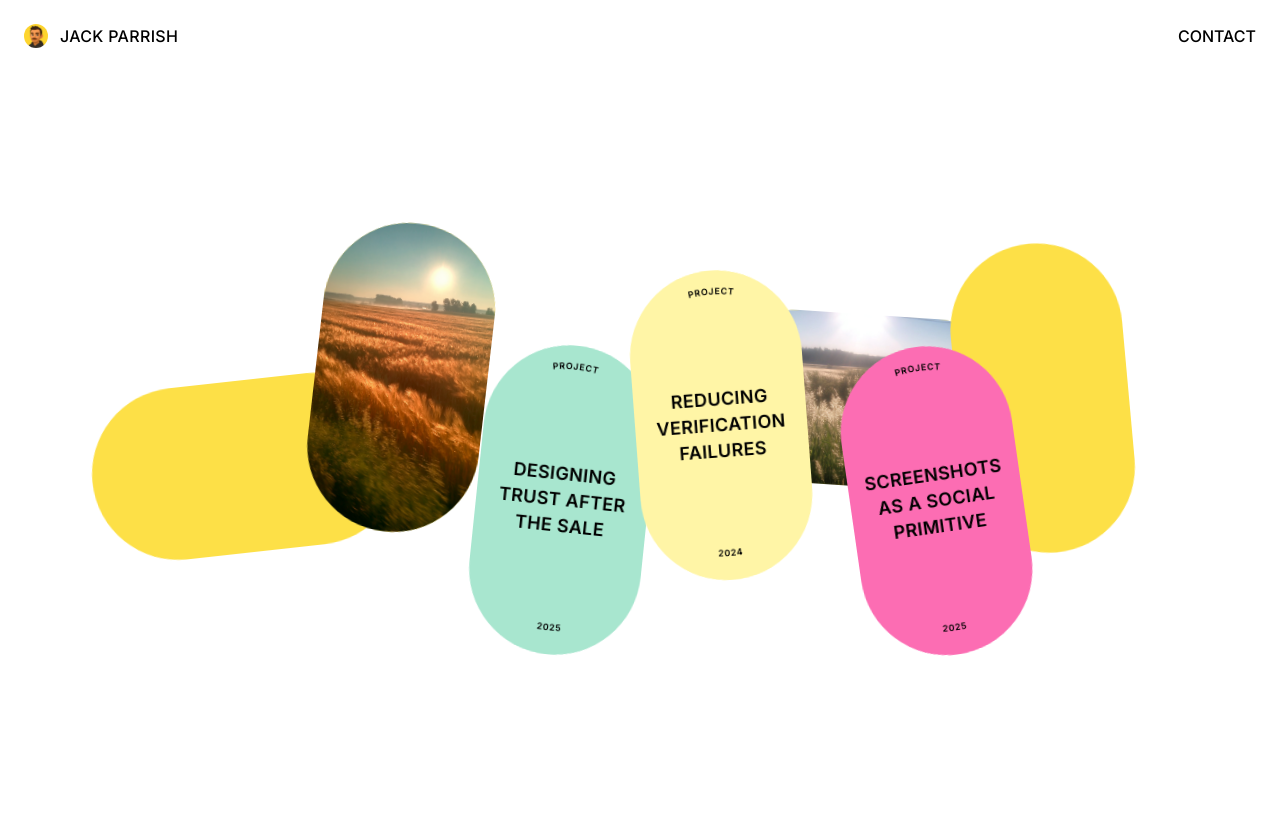
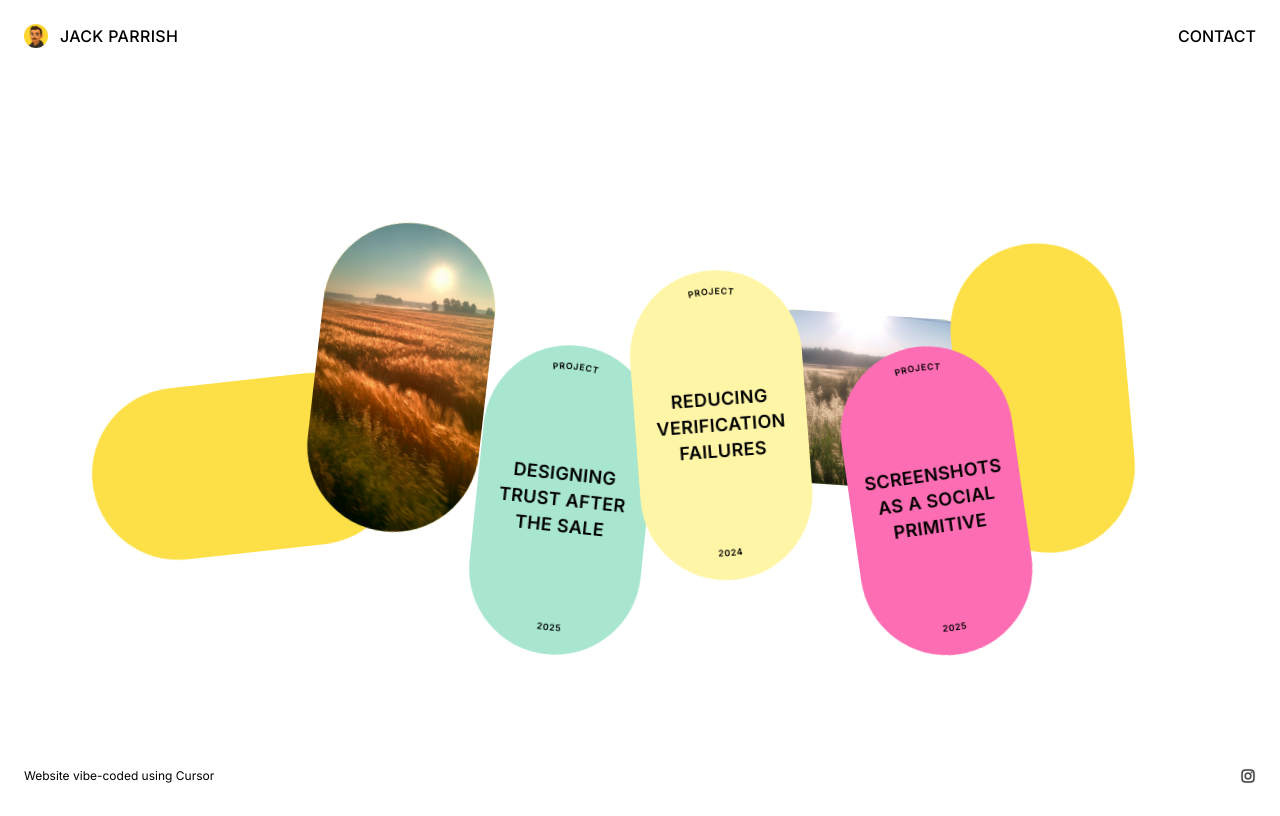
Before and after one commit to jackjpg/personal-site, a Next.js app: page / in a window 1280 px wide. Built offline with nearby package versions, Linux system fonts and the light colour scheme.

Commit message:
Add site-wide footer with Instagram link and adjust header spacing

```diff
--- a/src/app/globals.css
+++ b/src/app/globals.css
@@ -13,7 +13,6 @@ html, body {
 
 body {
   background-color: white;
-  font-family: system-ui, -apple-system, sans-serif;
 }
 
 /* Only hide overflow on pages with .desktop (homepage) */
@@ -355,90 +354,54 @@ body:has(.desktop) {
 }
 
 /* Site Footer */
+
+/* Site-wide Footer */
 .siteFooter {
+  display: flex;
+  justify-content: space-between;
+  align-items: center;
+  flex-wrap: wrap;
+  padding: 0 24px;
+  margin-top: 24px;
+  padding-bottom: 16px;
+}
+
+/* Fixed footer on homepage */
+body:has(.desktop) .siteFooter {
   position: fixed;
   bottom: 0;
   left: 0;
   right: 0;
-  padding: 0 24px;
-  margin-bottom: 16px;
-  display: grid;
-  grid-template-columns: 1fr auto 1fr;
-  align-items: center;
-  gap: 16px;
-  font-size: 12px;
-  line-height: 16px;
-  color: #000000;
+  margin-top: 24px;
+  background: white;
   z-index: 10;
 }
 
-.siteFooter__leading {
-  text-align: left;
-  font-family: "IBM Plex Mono", monospace;
-  font-weight: 400;
+.siteFooter__text {
+  font-size: 12px;
+  line-height: 16px;
 }
 
-.siteFooter__centre {
-  text-align: center;
-  font-family: "IBM Plex Mono", monospace;
-  font-weight: 400;
-  max-width: 400px;
-}
-
-.siteFooter__trailing {
-  display: flex;
-  justify-content: flex-end;
-}
-
-.siteFooter__socialIcons {
-  display: flex;
-  gap: 8px;
-  align-items: center;
-}
-
-.siteFooter__socialIcon {
+.siteFooter__link {
   display: block;
-  padding: 4px;
-  border-radius: 4px;
   transition: opacity 0.2s ease;
 }
 
-.siteFooter__socialIcon:hover {
+.siteFooter__link:hover {
   opacity: 0.7;
 }
 
-.siteFooter__socialIcon:focus-visible {
-  outline: 2px solid #007acc;
-  outline-offset: 2px;
-}
-
-.siteFooter__iconWrapper {
-  position: relative;
-  width: 24px;
-  height: 24px;
-  border-radius: 4px;
-  overflow: hidden;
+.siteFooter__icon {
+  width: 16px;
+  height: 16px;
+  display: block;
 }
 
 @media (max-width: 767px) {
   .siteFooter {
-    grid-template-columns: 1fr auto;
     padding: 0 16px;
+    gap: 16px;
     margin-bottom: 16px;
-    gap: 16px;
-    text-align: center;
-  }
-
-  .siteFooter__leading {
-    text-align: left;
-  }
-
-  .siteFooter__centre {
-    display: none;
-  }
-
-  .siteFooter__trailing {
-    justify-content: flex-end;
   }
 }
 
--- a/src/app/layout.tsx
+++ b/src/app/layout.tsx
@@ -1,6 +1,7 @@
 import type { Metadata } from "next";
 import { IBM_Plex_Mono, Inter } from "next/font/google";
 import Header from "@/components/Header";
+import Footer from "@/components/Footer";
 import "./globals.css";
 
 const ibmPlexMono = IBM_Plex_Mono({
@@ -25,9 +26,10 @@ export default function RootLayout({
 }>) {
   return (
     <html lang="en">
-      <body className={`${ibmPlexMono.className} antialiased`}>
+      <body className={`${inter.className} antialiased`}>
         <Header interClassName={inter.className} />
         {children}
+        <Footer />
       </body>
     </html>
   );
--- a/src/components/Footer.tsx
+++ b/src/components/Footer.tsx
@@ -1,65 +1,22 @@
-"use client";
-
-import Image from "next/image";
-
-interface FooterProps {
-  interClassName?: string;
-}
-
-export default function Footer({ interClassName }: FooterProps) {
-  const socialLinks = [
-    {
-      id: "instagram",
-      label: "Instagram",
-      href: "https://instagram.com",
-      icon: "/Social/ig.jpg"
-    },
-    {
-      id: "linkedin",
-      label: "LinkedIn",
-      href: "https://linkedin.com",
-      icon: "/Social/linkedin.jpg"
-    },
-    {
-      id: "x",
-      label: "X (Twitter)",
-      href: "https://x.com",
-      icon: "/Social/x-social.jpg"
-    }
-  ];
-
+export default function Footer() {
   return (
-    <footer className={`siteFooter ${interClassName || ''}`}>
-      <div className="siteFooter__leading">
-        © 2025 All rights reserved
-      </div>
-      <div className="siteFooter__centre">
-        Images created using generative ai, as visual interpretations of mood and memory
-      </div>
-      <div className="siteFooter__trailing">
-        <div className="siteFooter__socialIcons">
-          {socialLinks.map((social) => (
+    <footer className="siteFooter" role="contentinfo" aria-label="Site footer">
+      <span className="siteFooter__text">Website vibe-coded using Cursor</span>
+      <span className="siteFooter__spacer" />
       <a
-              key={social.id}
-              href={social.href}
+        href="https://www.instagram.com/jackparrish/"
         target="_blank"
         rel="noopener noreferrer"
-              aria-label={social.label}
-              className="siteFooter__socialIcon"
+        className="siteFooter__link"
       >
-              <div className="siteFooter__iconWrapper">
-                <Image
-                  src={social.icon}
-                  alt=""
-                  fill
-                  sizes="24px"
-                  quality={95}
+        <img
+          className="siteFooter__icon"
+          src="/Social/ig.jpg"
+          alt="Instagram"
+          width={16}
+          height={16}
         />
-              </div>
       </a>
-          ))}
-        </div>
-      </div>
     </footer>
   );
 }
```
Also changed, not shown: public/Social/linkedin.jpg (deleted), public/Social/x-social.jpg (deleted). Lines whose indentation alone changed are shown as unchanged.
